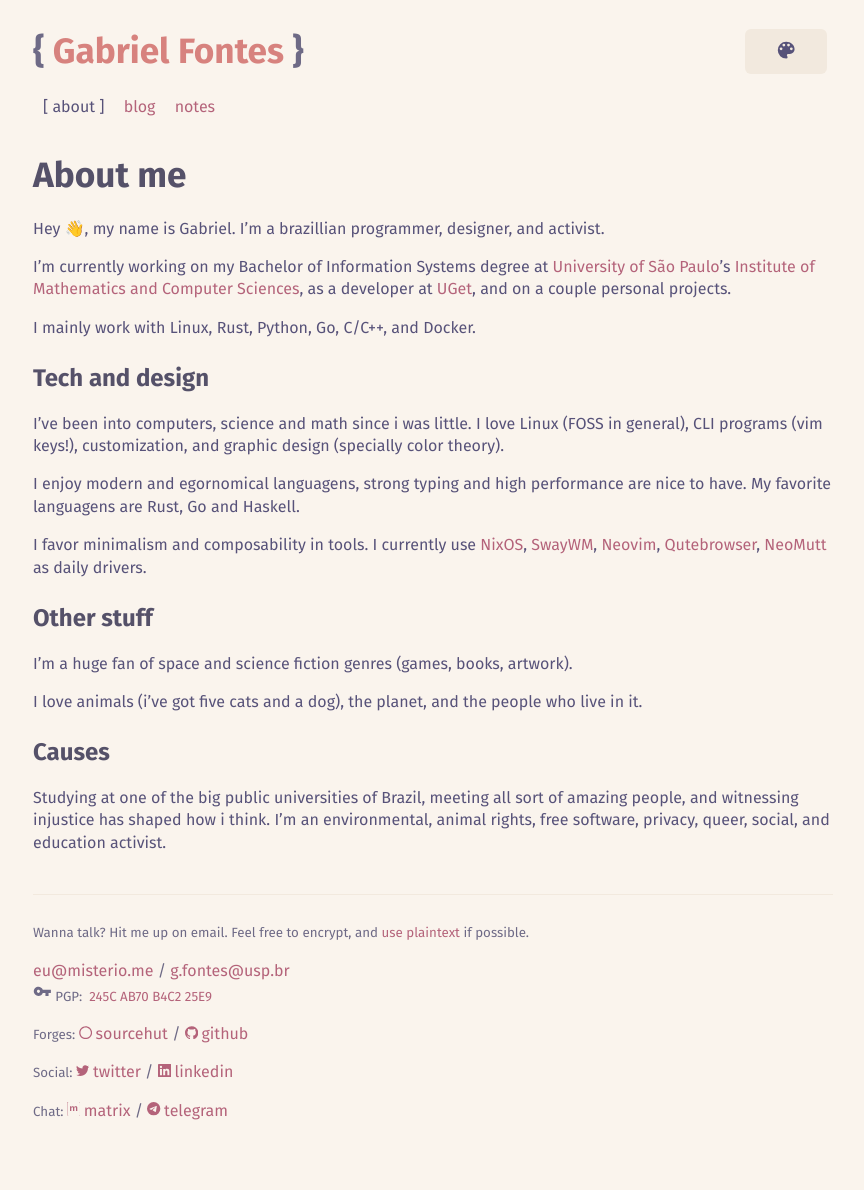
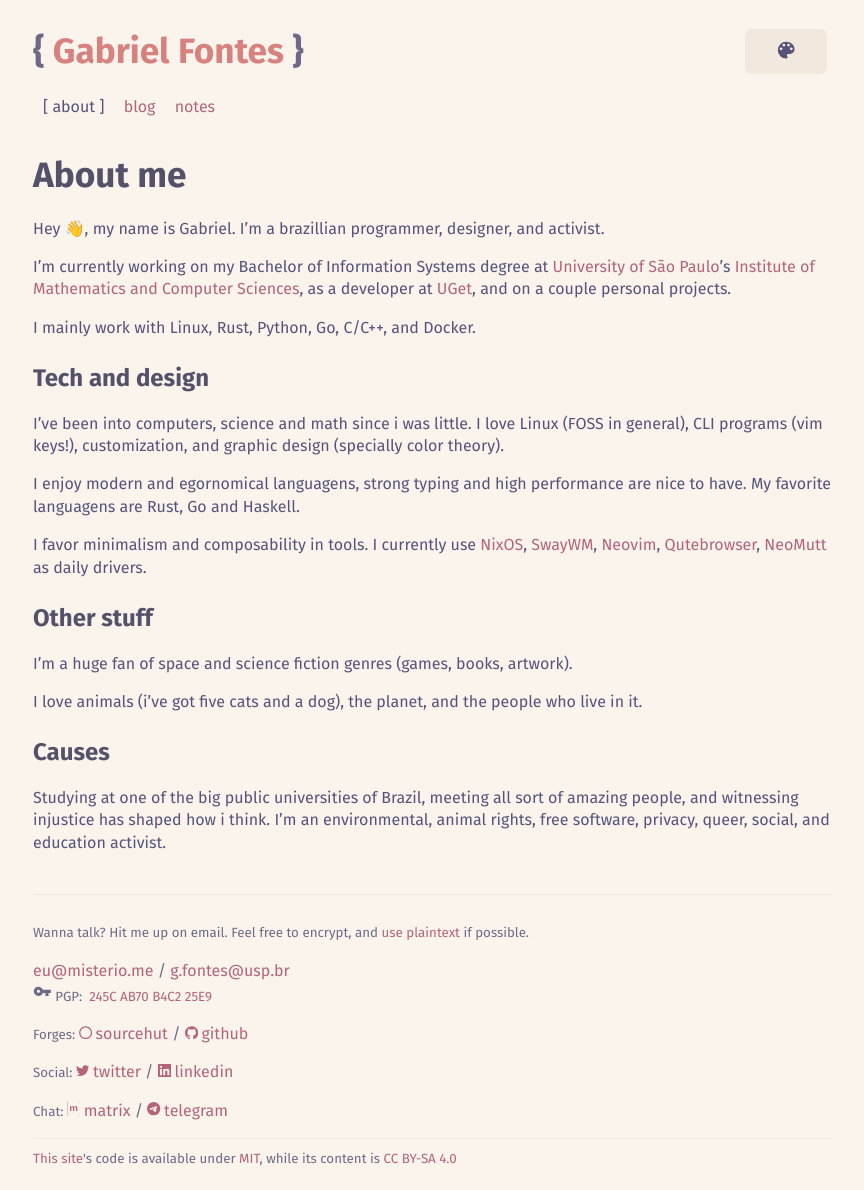
Before and after one commit to Misterio77/website, a Jekyll site: the page built from index.md, in a window 1280 px wide. Shown: the whole page, without its empty margins (207-1071 px from the left). Built offline with Jekyll 4.4.1, drawn with Linux system fonts in a browser that asks for light colours; before the commit the page ends 1142 px from its top, so only the background shows below that.

Commit message:
add licensing info

```diff
--- a/_includes/footer.html
+++ b/_includes/footer.html
@@ -47,4 +47,8 @@
       <small>{% include icons/simple-icons/telegram.svg %}</small> telegram
     </a>
   </p>
+  <hr />
+  <small>
+    <a href="https://sr.ht/~misterio/misterio.me/">This site</a>'s code is available under <a href="https://opensource.org/licenses/MIT">MIT</a>, while its content is <a href="https://creativecommons.org/licenses/by-sa/4.0/">CC BY-SA 4.0</a>
+  </small>
 </footer>
```
